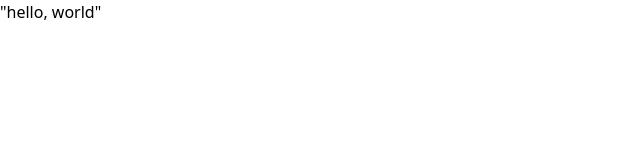
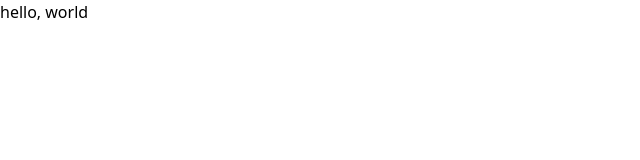
Before and after one commit to coal-rock/CDOWebsite, a React (Vite) app: page / in a window 1280 px wide. Shown: the top 160 px of the page, without its empty margins (0-640 px from the left). Built offline with nearby package versions, Linux system fonts and the light colour scheme.

Commit message:
feat: routing

```diff
--- a/package.json
+++ b/package.json
@@ -13,6 +13,7 @@
     "@tailwindcss/vite": "^4.1.14",
     "react": "^19.1.1",
     "react-dom": "^19.1.1",
+    "react-router": "^7.9.3",
     "tailwindcss": "^4.1.14"
   },
   "devDependencies": {
--- a/src/App.tsx
+++ /dev/null
@@ -1,9 +0,0 @@
-function App() {
-  return (
-    <>
-      <p>"hello, world"</p>
-    </>
-  )
-}
-
-export default App
--- a/src/main.tsx
+++ b/src/main.tsx
@@ -1,11 +1,16 @@
 import { StrictMode } from 'react'
 import { createRoot } from 'react-dom/client'
+import { BrowserRouter, Route, Routes } from "react-router";
+import './index.css'
 
-import './index.css'
-import App from './App.tsx'
+import Home from './pages/Home.tsx';
 
 createRoot(document.getElementById('root')!).render(
   <StrictMode>
-    <App />
+    <BrowserRouter>
+      <Routes>
+        <Route index element={<Home />} />
+      </Routes>
+    </BrowserRouter>
   </StrictMode>,
 )
--- /dev/null
+++ b/src/pages/Home.tsx
@@ -0,0 +1,11 @@
+function Home() {
+    return (
+        <>
+            <p>
+                {"hello, world"}
+            </p>
+        </>
+    )
+}
+
+export default Home;
```
Also changed, not shown: 1 other file (tests, documents, lock files or other folders).
